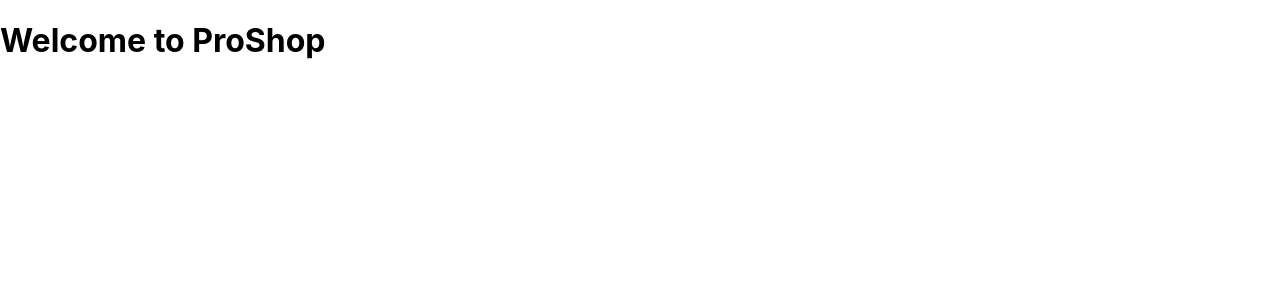
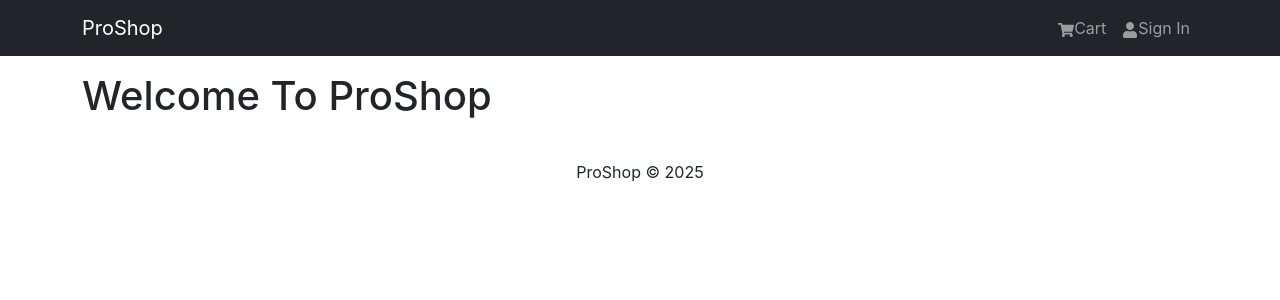
Before and after one commit to anouar4070/ProShop, a React (Create React App) app in the folder frontend/: page / in a window 1280 px wide. Shown: the top 300 px of the page. Built offline with nearby package versions, Linux system fonts and the light colour scheme.

Commit message:
add Header & Footer Components

```diff
--- a/frontend/package.json
+++ b/frontend/package.json
@@ -7,8 +7,11 @@
     "@testing-library/jest-dom": "^6.6.3",
     "@testing-library/react": "^16.3.0",
     "@testing-library/user-event": "^13.5.0",
+    "bootstrap": "^5.3.5",
     "react": "^19.1.0",
+    "react-bootstrap": "^2.10.9",
     "react-dom": "^19.1.0",
+    "react-icons": "^5.5.0",
     "react-scripts": "5.0.1",
     "web-vitals": "^2.1.4"
   },
--- a/frontend/src/App.js
+++ b/frontend/src/App.js
@@ -1,7 +1,19 @@
-import React from "react";
+import { Container } from "react-bootstrap";
+import Header from "./components/Header";
+import Footer from "./components/Footer";
 
 const App = () => {
-  return <h1>Welcome to ProShop</h1>;
+  return (
+    <>
+      <Header />
+      <main className="py-3">
+        <Container>
+          <h1>Welcome To ProShop</h1>
+        </Container>
+      </main>
+      <Footer />
+    </>
+  );
 };
 
 export default App;
--- /dev/null
+++ b/frontend/src/components/Footer.jsx
@@ -0,0 +1,19 @@
+import { Col, Container, Row } from "react-bootstrap";
+
+const Footer = () => {
+  const currentYear = new Date().getFullYear();
+
+  return (
+    <footer>
+      <Container>
+        <Row>
+          <Col className="text-center py-3">
+          <p>ProShop &copy; {currentYear}</p>
+          </Col>
+        </Row>
+      </Container>
+    </footer>
+  );
+};
+
+export default Footer;
--- /dev/null
+++ b/frontend/src/components/Header.jsx
@@ -0,0 +1,30 @@
+import React from "react";
+import { Navbar, Nav, Container } from "react-bootstrap";
+import { FaShoppingCart, FaUser } from "react-icons/fa";
+
+const Header = () => {
+  return (
+    <header>
+      <Navbar bg="dark" variant="dark" expand="md" collapseOnSelect>
+        <Container>
+          <Navbar.Brand href="/">ProShop</Navbar.Brand>
+          <Navbar.Toggle aria-controls="basic-navbar-nav" />
+          <Navbar.Collapse id="basic-navbar-nav">
+            <Nav className="ms-auto">
+              <Nav.Link href="/cart">
+                <FaShoppingCart />
+                Cart
+              </Nav.Link>
+              <Nav.Link href="/login">
+                <FaUser />
+                Sign In
+              </Nav.Link>
+            </Nav>
+          </Navbar.Collapse>
+        </Container>
+      </Navbar>
+    </header>
+  );
+};
+
+export default Header;
--- a/frontend/src/index.js
+++ b/frontend/src/index.js
@@ -1,5 +1,6 @@
 import React from 'react';
 import ReactDOM from 'react-dom/client';
+import 'bootstrap/dist/css/bootstrap.min.css'
 import './index.css';
 import App from './App';
 import reportWebVitals from './reportWebVitals';
```
Also changed, not shown: 1 other file (tests, documents, lock files or other folders).
